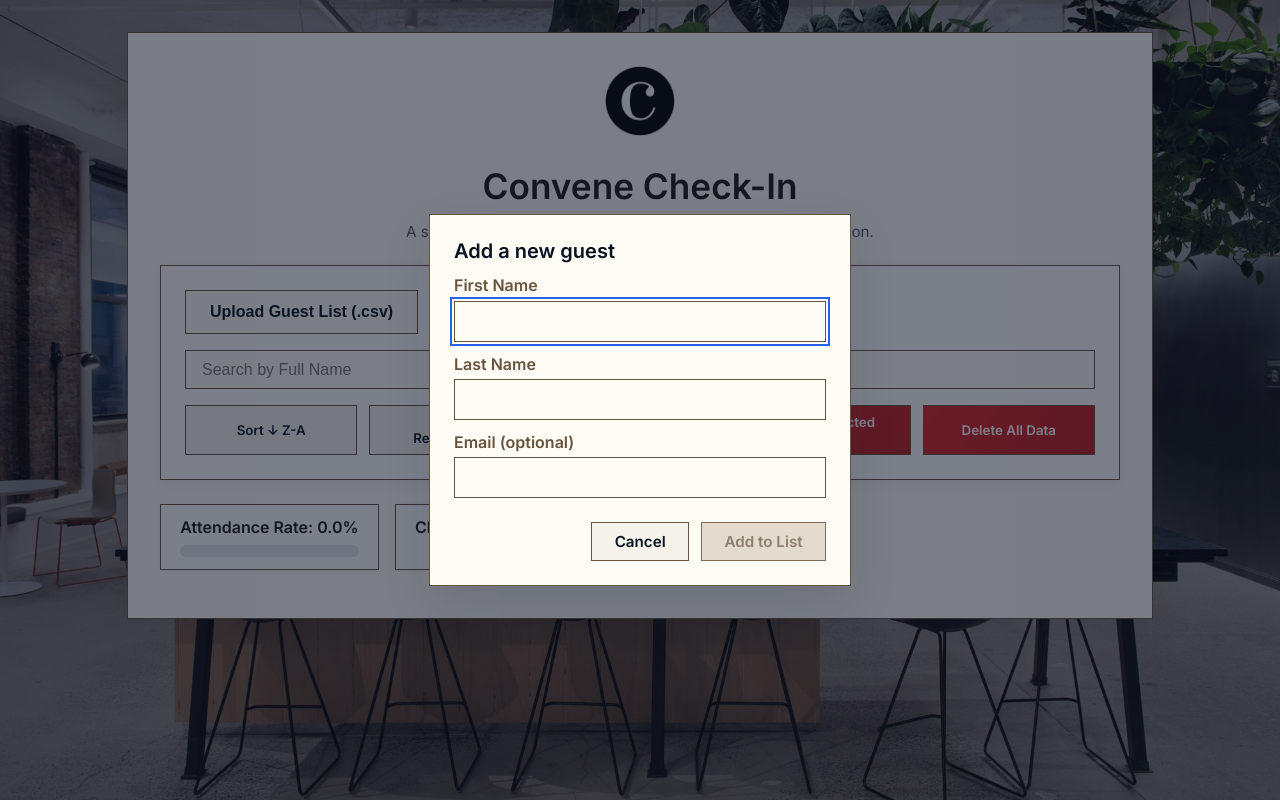
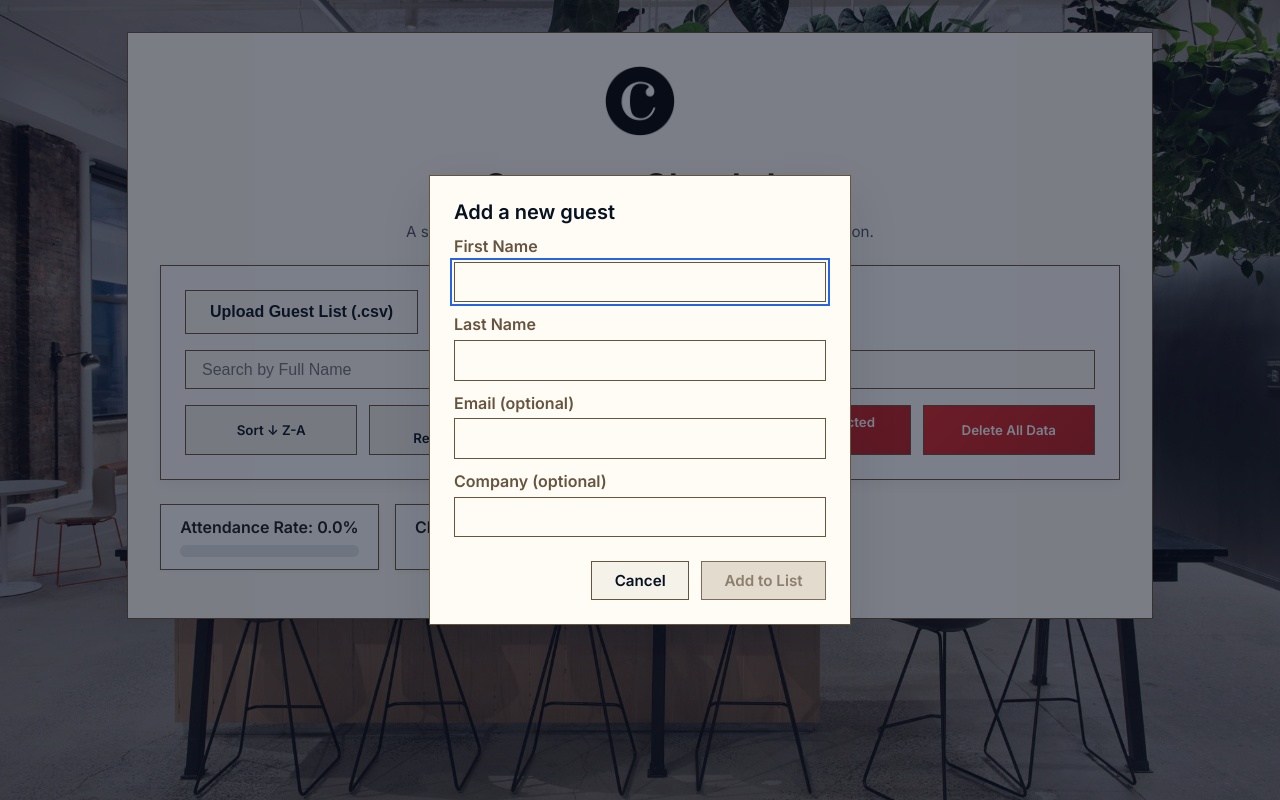
Before and after one commit to ogeylanioglu/check-in-app-bitbucket-preview, a React (Vite) app: page / in a window 1280 px wide. Both pictures are taken after a click on the button "+ Add guest". Built offline with nearby package versions, Linux system fonts and the light colour scheme; the HTML template or start-up script is replaced by a standard one.

Commit message:
Update App.jsx

```diff
--- a/src/App.jsx
+++ b/src/App.jsx
@@ -19,6 +19,7 @@ function App() {
     firstName: "",
     lastName: "",
     email: "",
+    company: "",
   });
   const [showResetModal, setShowResetModal] = useState(false);
   const [eventPendingDeletion, setEventPendingDeletion] = useState(null);
@@ -91,19 +92,20 @@ let parsedList = [];
 
   const addManualGuest = () => {
     ensureActiveEvent();
-    setManualGuestData({ firstName: "", lastName: "", email: "" });
+    setManualGuestData({ firstName: "", lastName: "", email: "", company: "" });
     setManualGuestModalOpen(true);
   };
 
   const closeManualGuestModal = () => {
     setManualGuestModalOpen(false);
-    setManualGuestData({ firstName: "", lastName: "", email: "" });
+    setManualGuestData({ firstName: "", lastName: "", email: "", company: "" });
   };
 
   const handleManualGuestSubmit = () => {
     const firstName = manualGuestData.firstName.trim();
     const lastName = manualGuestData.lastName.trim();
     const email = manualGuestData.email.trim();
+    const company = manualGuestData.company.trim();
 
     if (!firstName || !lastName) return;
 
@@ -113,7 +115,7 @@ let parsedList = [];
       firstName,
       lastName,
       email,
-      company: "",
+      company,
       isCheckedIn: false,
       onSiteRegistration: true,
       registrationType: "On-Site",
@@ -487,6 +489,20 @@ const filteredGuests = (activeEvent?.guests || [])
                   onKeyDown={handleManualGuestKeyDown}
                 />
               </div>
+              <div className="modal__field">
+                <label className="modal__label" htmlFor="manual-guest-company">
+                  Company (optional)
+                </label>
+                <input
+                  id="manual-guest-company"
+                  type="text"
+                  value={manualGuestData.company}
+                  onChange={(event) =>
+                    handleManualGuestInputChange("company", event.target.value)
+                  }
+                  onKeyDown={handleManualGuestKeyDown}
+                />
+              </div>
             </div>
             <div className="modal__actions">
               <button
```
